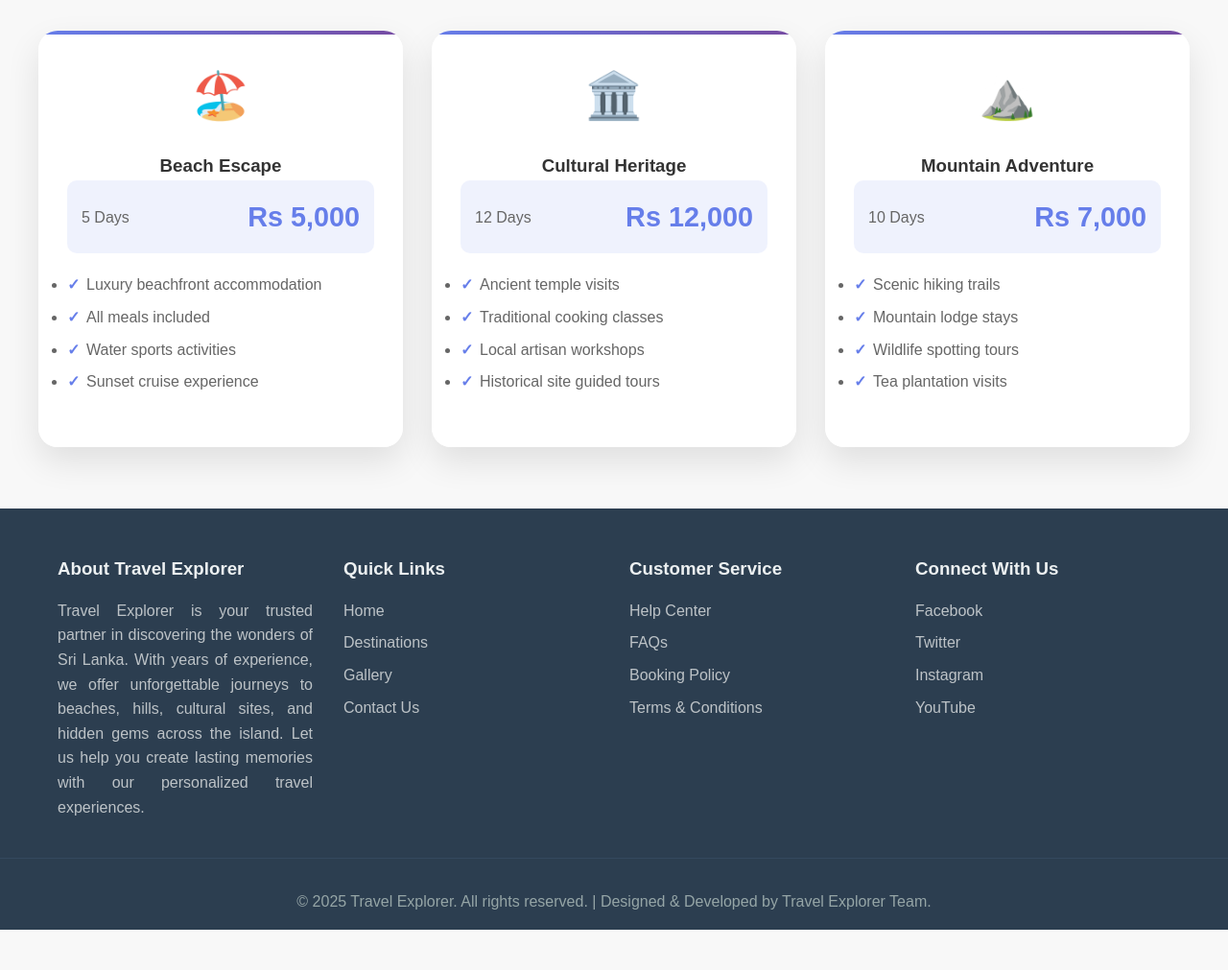
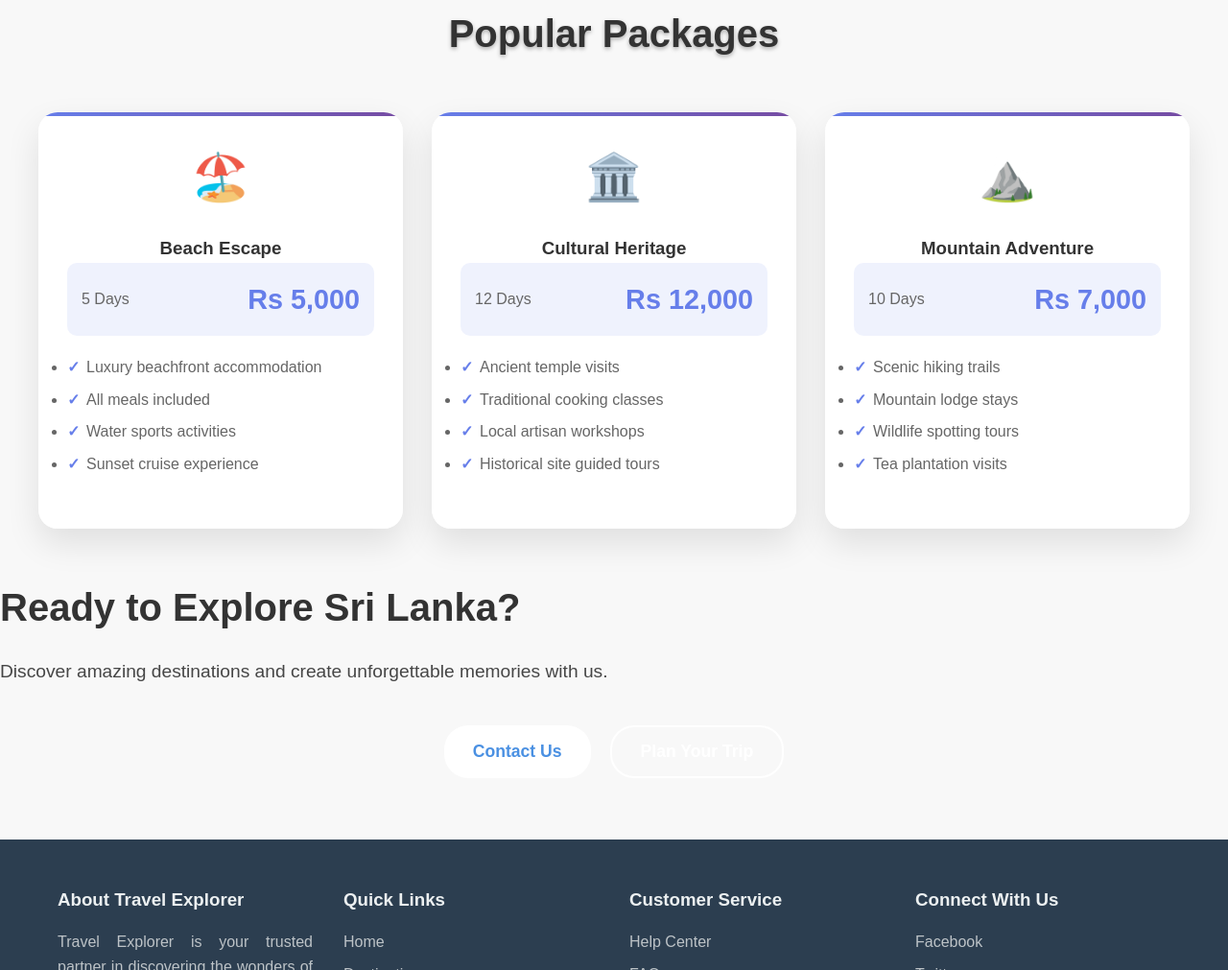
Before and after one commit to Ruwanthilina/ShopEase_Web_Side, a plain HTML site: page index.html in a window 1280 px wide. Shown: the part 2070-3081 px from the top of the page at 96% size. Before the commit the page ends 3039 px from the top, so only its background shows below. Drawn offline with Linux system fonts and the light colour scheme.

Commit message:
add contack section

```diff
--- a/Css.css
+++ b/Css.css
@@ -301,7 +301,7 @@ background: #b52a3a;
 }
 
 
-/* Packages section  */
+/* Packages section______  */
 
 .packages-section {
     max-width: 1200px;
@@ -417,7 +417,73 @@ background: #b52a3a;
         gap: 10px;
     }
 }
+-------------------------------------
 
+
+
+  .cta-section {
+      max-width: 800px;
+      margin: 0 auto;
+      background: linear-gradient(135deg, #4a90e2, #7b68ee);
+      color: white;
+      text-align: center;
+      padding: 60px 30px;
+      border-radius: 15px;
+  }
+
+  .cta-title {
+      font-size: 2.5rem;
+      margin-bottom: 20px;
+      font-weight: bold;
+  }
+
+  .cta-subtitle {
+      font-size: 1.2rem;
+      margin-bottom: 40px;
+      opacity: 0.9;
+  }
+
+  .cta-buttons {
+      display: flex;
+      gap: 20px;
+      justify-content: center;
+  }
+
+  .cta-btn {
+      padding: 15px 30px;
+      font-size: 1.1rem;
+      font-weight: bold;
+      border: none;
+      border-radius: 25px;
+      cursor: pointer;
+      transition: transform 0.3s ease;
+  }
+
+  .btn-primary {
+      background: white;
+      color: #4a90e2;
+  }
+
+  .btn-secondary {
+      background: transparent;
+      color: white;
+      border: 2px solid white;
+  }
+
+  .cta-btn:hover {
+      transform: translateY(-2px);
+  }
+
+  @media (max-width: 600px) {
+      .cta-title {
+          font-size: 2rem;
+      }
+
+      .cta-buttons {
+          flex-direction: column;
+          align-items: center;
+      }
+  }
 
 /*----------------------------------------Mobile----------------------------------*/
 /* **NEW: RESPONSIVE MEDIA QUERIES** */
--- a/index.html
+++ b/index.html
@@ -84,7 +84,7 @@
 
     <!-- Gallery Section -->
 <section class="gallery" id="gallery">
-    <div class="container">
+    <div class="package-card">
         <h2 class="section-title">Must-Visit Places</h2>
         <div class="gallery-container">
             <div class="gallery-item">
@@ -99,14 +99,23 @@
                 <img src="Media/mirissa.jpg" alt="Mirissa Beach">
                 <p>Mirissa Beach, known for its golden sand and whale watching tours.</p>
             </div>
+
             <div class="gallery-item">
                 <img src="Media/yala.jpg" alt="Yala National Park">
                 <p>Yala National Park, home to elephants, leopards, and exotic wildlife.</p>
             </div>
+                        <div class="gallery-item">
+                <img src="Media/Galla.jpg" alt="Yala National Park">
+                <p>Galle harbour was a major harbour in the country, which was in use even during the pre-Christian times.</p>
+            </div>
+                        <div class="gallery-item">
+                <img src="Media/Narangala.jpg" alt="Yala National Park">
+                <p>Narangala mountain in Sri Lanka has an elevation of 1,520 meters (4,986 feet).</p>
+            </div>
         </div>
     </div>
 </section>
-<!-- ----------------------packages section------------------------------->
+<!-----------------------packages section------------------------------->
 
  <section class="packages-section">
 
@@ -167,10 +176,25 @@
 
 <!-- ----------------------------------------------------->
 
+<section class="cta-section">
+        <h2 class="cta-title">Ready to Explore Sri Lanka?</h2>
+
+        <p class="cta-subtitle">
+            Discover amazing destinations and create unforgettable memories with us.
+        </p>
+
+        <div class="cta-buttons">
+            <button class="cta-btn btn-primary" onclick="contactUs()">
+                Contact Us
+            </button>
+            <button class="cta-btn btn-secondary" onclick="planTrip()">
+                Plan Your Trip
+            </button>
+        </div>
+    </section>
 
 
-
-
+<!-- ----------------------------------------------------->
 
 
 <!-- Footer -->
--- a/javascript.js
+++ b/javascript.js
@@ -13,6 +13,15 @@ function toggleMobileMenu() {
   const navLinks = document.getElementById('navLinks');
   navLinks.classList.toggle('active');
 }
+
+function contactUs() {
+            alert('Contact Us clicked!');
+        }
+
+        function planTrip() {
+            alert('Plan Your Trip clicked!');
+        }
+
 
  // **Close mobile menu when clicking on a link**
 document.addEventListener('DOMContentLoaded', function() {
```
Also changed, not shown: Media/Galla.jpg (added), Media/Narangala.jpg (added), Media/Trincomalee.jpg (added).
